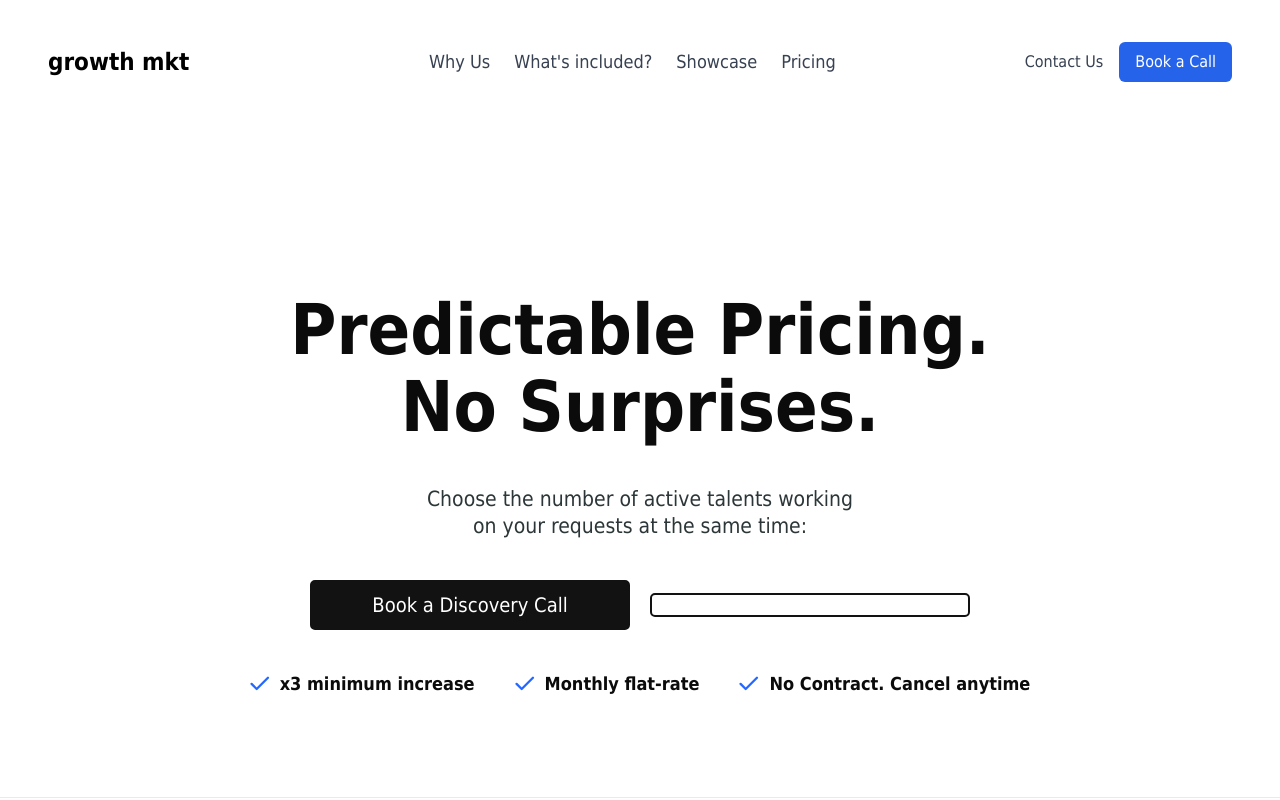
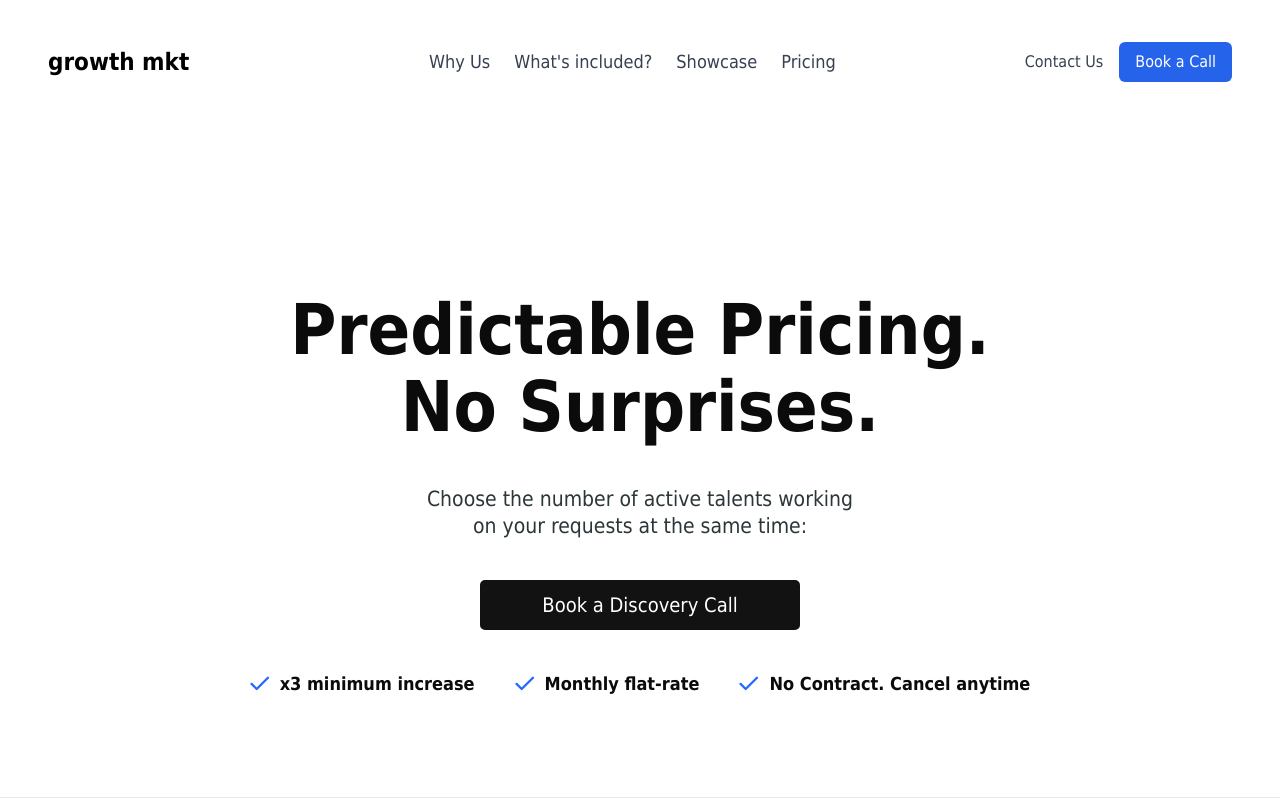
Before and after one commit to alexgenovese/lp-reica-agency-service, a Next.js app: page /pricing in a window 1280 px wide. Shown: the top 800 px of the page. Built offline with nearby package versions, Linux system fonts and the light colour scheme; a web font is replaced by a local one.

Commit message:
Update Banner.tsx

```diff
--- a/components/Banner.tsx
+++ b/components/Banner.tsx
@@ -1,3 +1,4 @@
+import Link from "next/link";
 import Image from "next/image";
 
 interface BannerProps {
@@ -19,8 +20,10 @@ export default function Banner({ title, subtitle, buttonLink, buttonText, second
             <h1 className="text-center max-w-4xl" dangerouslySetInnerHTML={{ __html: title }}></h1>
             <p className="text-center mt-10 max-w-xl" dangerouslySetInnerHTML={{ __html: subtitle }}></p>
             <div className="button_wrapper center-aligned">
-              <a href={buttonLink} className="primary_button width-320 w-button">{ buttonText }</a>
-              <a href={secondaryButtonLink} className="primary_button is-secondary width-320 w-button">{ secondaryButtonText }</a>
+              <Link href={buttonLink} className="primary_button width-320 w-button">{ buttonText }</Link>
+              { secondaryButtonText && secondaryButtonLink ?
+                <Link href={secondaryButtonLink || '#'} className="primary_button is-secondary width-320 w-button">{ secondaryButtonText }</Link>
+                : <></> }
             </div>
             <div className="inline-flex items-center justify-center mt-10">
               { features?.length > 0 ?
```
